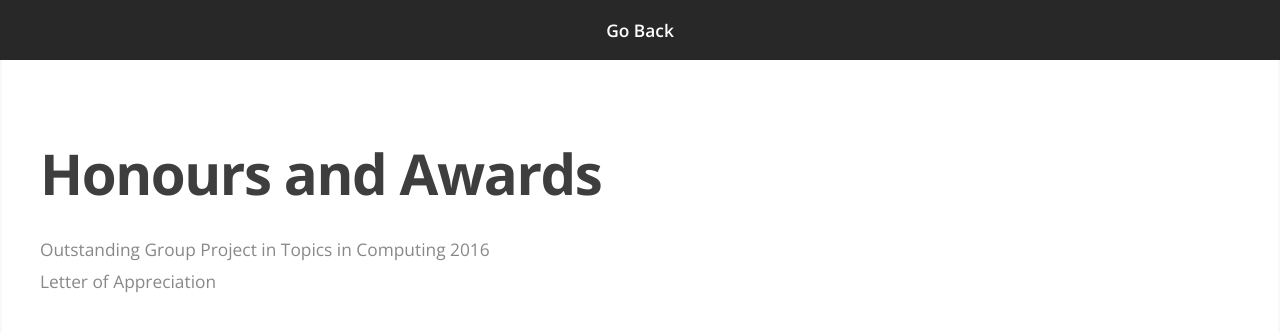
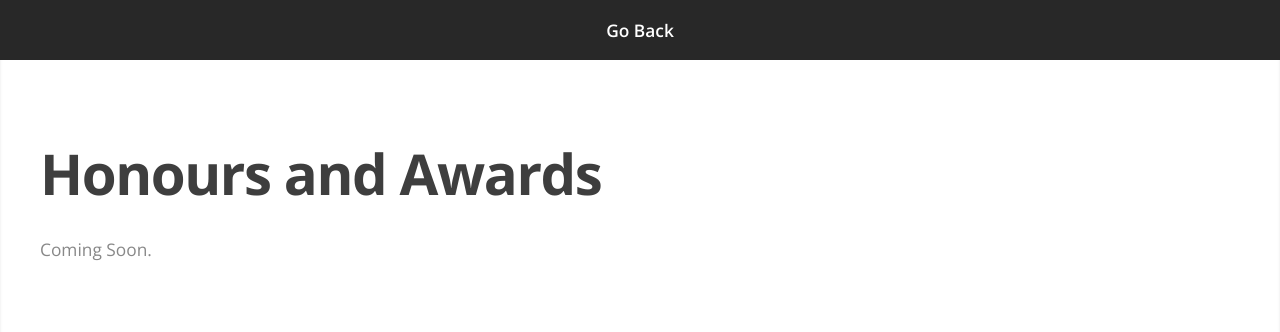
Before and after one commit to mishrabhinav/mishrabhinav.com, a website: page awards.jade in a window 1280 px wide. Drawn offline with nearby package versions, Linux system fonts and the light colour scheme; files that its build step writes are made by us from their sources.

Commit message:
Update awards page.

```diff
--- a/awards.jade
+++ b/awards.jade
@@ -24,8 +24,7 @@ html
               h1
                 strong Honours and Awards
               ul
-                li Outstanding Group Project in Topics in Computing 2016
-                li Letter of Appreciation
+                li Coming Soon.
     // Scripts
     script(src='assets/js/jquery.min.js')
     script(src='assets/js/jquery.scrolly.min.js')
```
